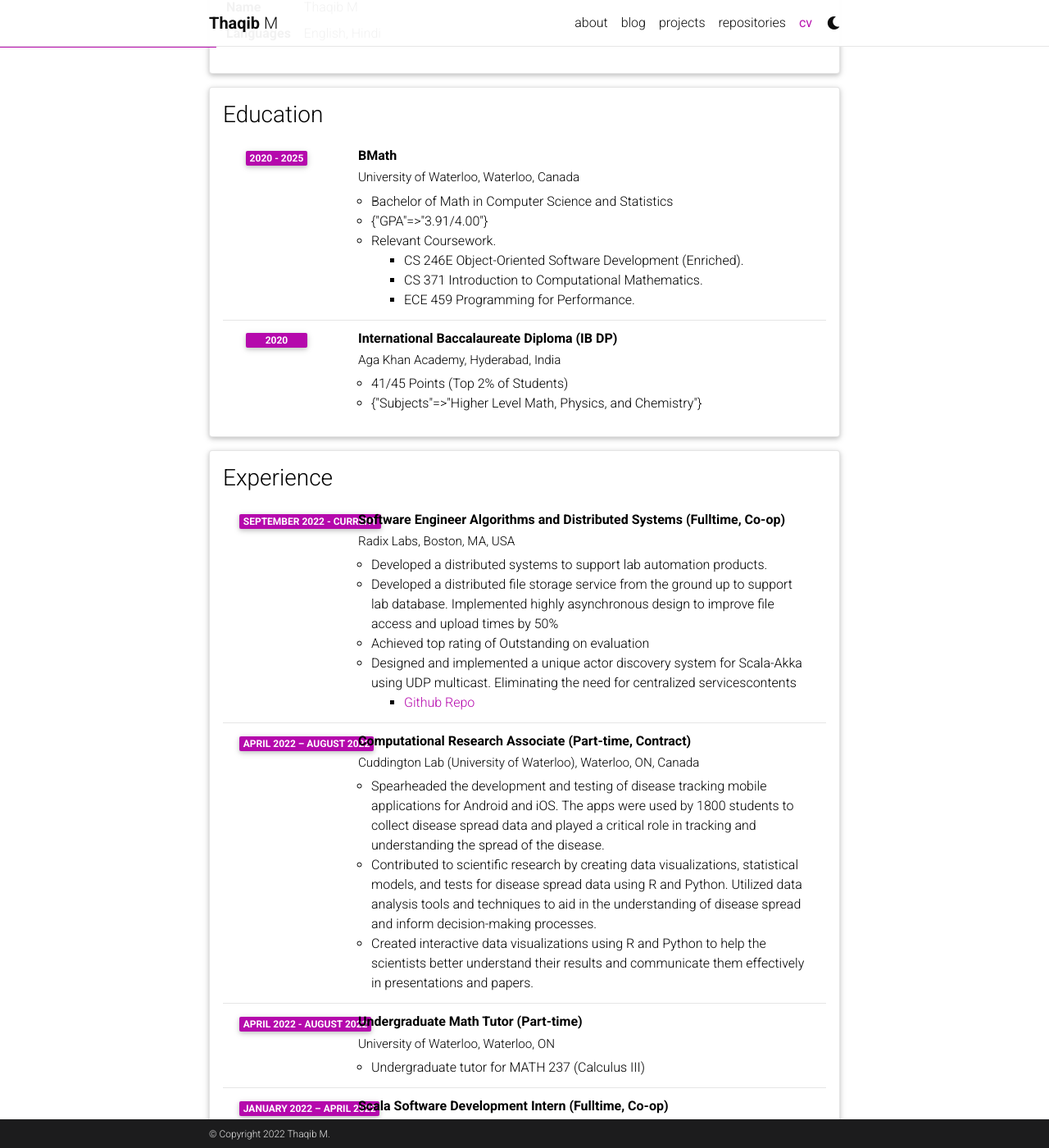
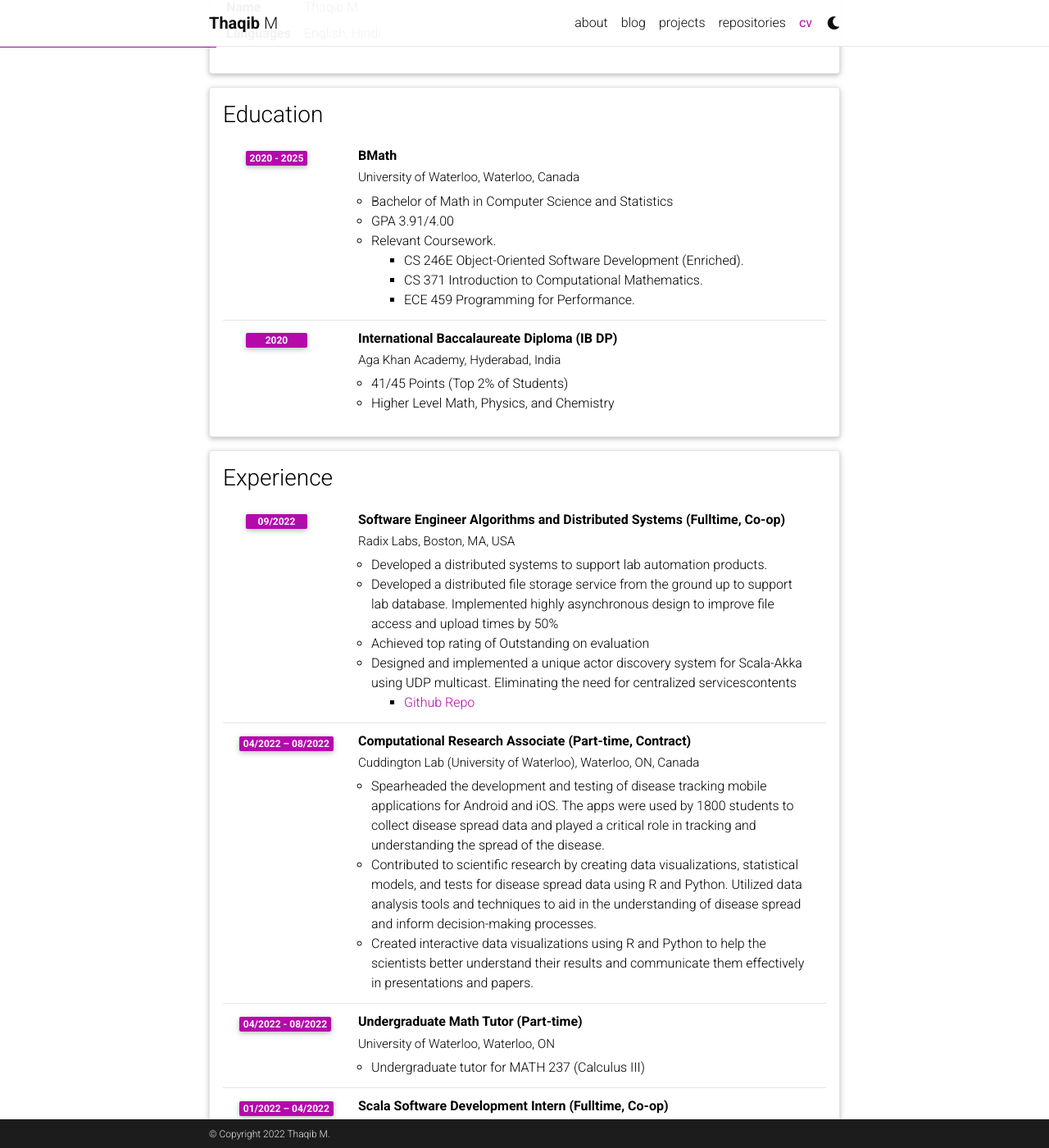
Before and after one commit to thaqibm/thaqibm.github.io, a Jekyll site: the page built from _pages/cv.md, in a window 1280 px wide and 1400 px high, scrolled down 255 px. Shown: the whole window at 82% size. Built offline with Jekyll 4.4.1, drawn with Linux system fonts in a browser that asks for light colours; comment, search, counter and statistics services are not loaded; a style sheet for code colours, icons or effects is not loaded; some of the changed text lies outside the part shown.

Commit message:
fix dates

```diff
--- a/_data/cv.yml
+++ b/_data/cv.yml
@@ -14,7 +14,7 @@
       year: 2020 - 2025
       description:
         - Bachelor of Math in Computer Science and Statistics
-        - GPA: 3.91/4.00
+        - GPA 3.91/4.00
         - title: Relevant Coursework.
           contents:
             - CS 246E Object-Oriented Software Development (Enriched).
@@ -25,14 +25,14 @@
       year: 2020
       description:
         - 41/45 Points (Top 2% of Students)
-        - Subjects: Higher Level Math, Physics, and Chemistry
+        - Higher Level Math, Physics, and Chemistry
 
 - title: Experience
   type: time_table
   contents:
     - title: Software Engineer Algorithms and Distributed Systems (Fulltime, Co-op)
       institution: Radix Labs, Boston, MA, USA
-      year: September 2022 - Current
+      year: 09/2022
       description:
         - Developed a distributed systems to support lab automation products.
         - Developed a distributed file storage service from the ground up to support lab database.
@@ -44,7 +44,7 @@
 
     - title: Computational Research Associate (Part-time, Contract)
       institution: Cuddington Lab (University of Waterloo), Waterloo, ON, Canada
-      year: April 2022 – August 2022
+      year: 04/2022 – 08/2022
       description:
         - Spearheaded the development and testing of disease tracking mobile applications for Android and iOS.
           The apps were used by 1800 students to collect disease spread data and played a critical role in tracking
@@ -57,13 +57,13 @@
 
     - title: Undergraduate Math Tutor (Part-time)
       institution: University of Waterloo, Waterloo, ON
-      year: April 2022 - August 2022
+      year: 04/2022 - 08/2022
       description:
         - Undergraduate tutor for MATH 237 (Calculus III)
 
     - title: Scala Software Development Intern (Fulltime, Co-op)
       institution: Math Faculty Computing Facility (University of Waterloo), Waterloo, ON, Canada
-      year: January 2022 – April 2022
+      year: 01/2022 – 04/2022
       description:
         - Developed solutions for critical systems used by academic advisors and decision makers.
         - Ensured the reliability and performance of web services and components through thorough testing.
@@ -71,7 +71,7 @@
 
     - title: Undergraduate Marker (Part-time)
       institution: University of Waterloo, Waterloo, ON
-      year: September 2021 - December 2021
+      year: 09/2021 - 12/2021
       description:
         - Undergraduate marker for MATH117 (Calculus 1 for Engineering)
 
```
